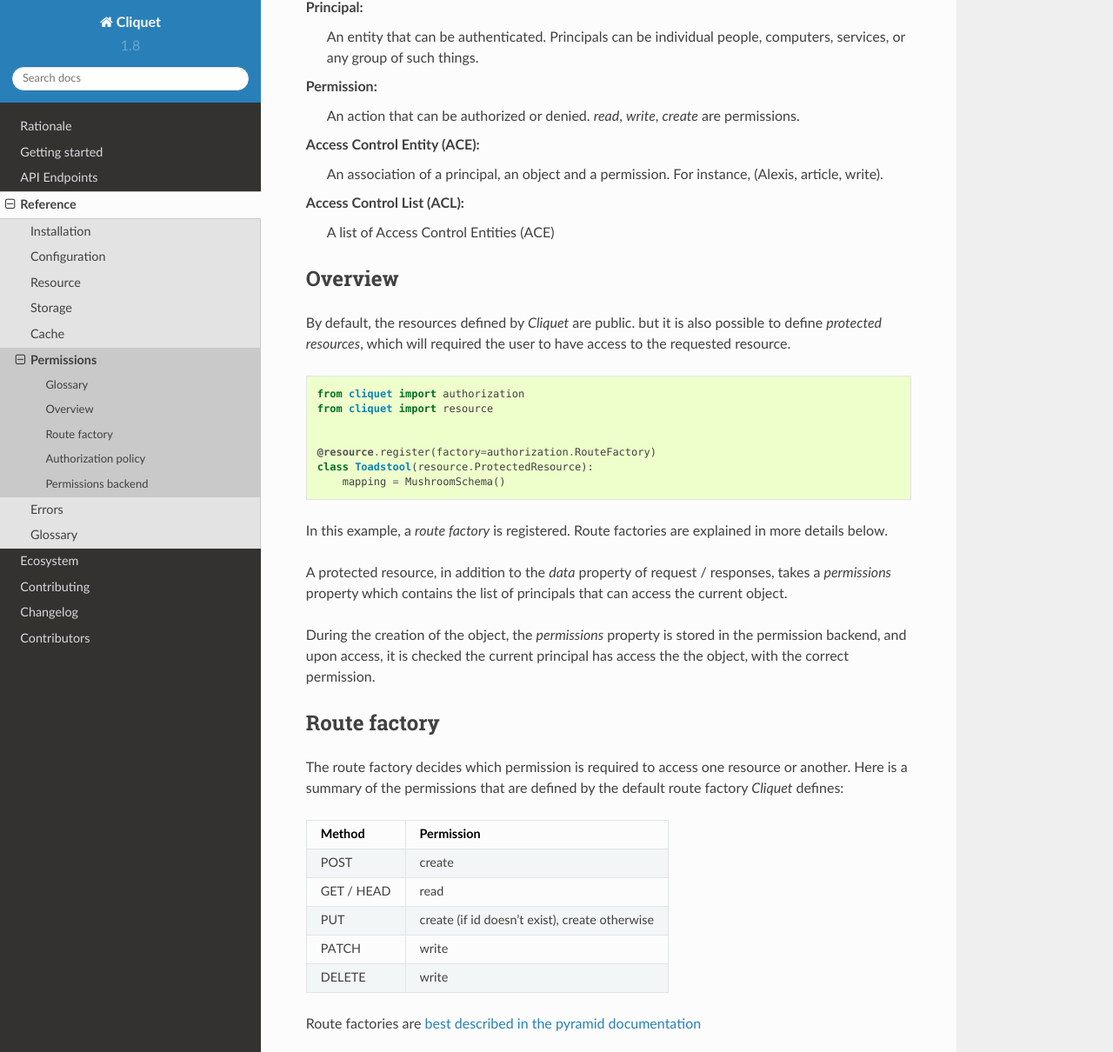
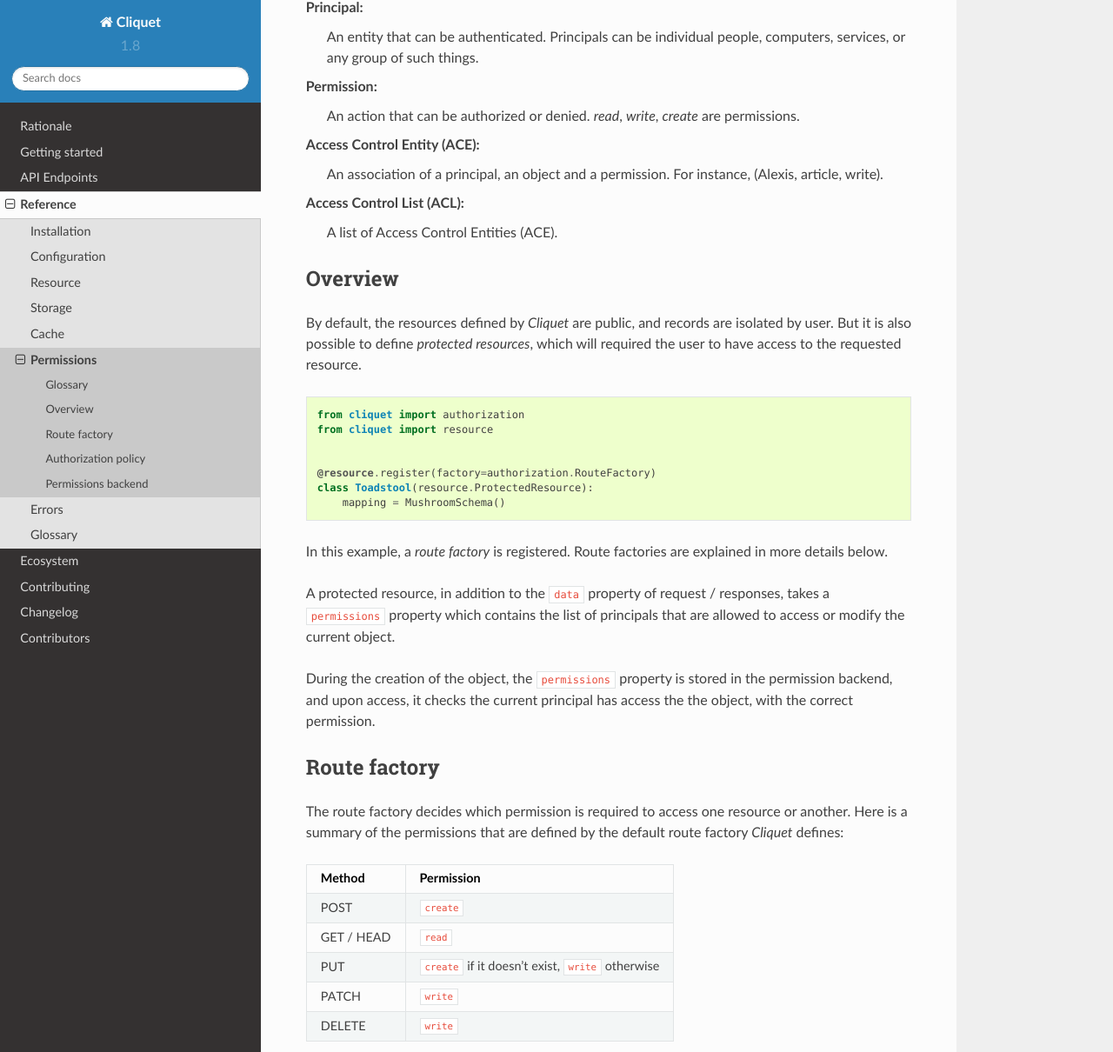
Before and after one commit to Kinto/kinto, a Sphinx documentation site: the page built from docs/reference/permission.rst, in a window 1280 px wide and 1400 px high, scrolled down 427 px, cut to the strip 0-1210 px from the top of the window. Shown: the whole strip at 87% size. Built offline with Sphinx 7.4.7 and the Read the Docs theme 2.0.0, drawn with Linux system fonts in a browser that asks for light colours; some of the changed text lies outside the part shown.

Commit message:
Documentation review by @natim and @leplatrem
- Use "optional" in italic everywhere;
- Use double backquotes whenever possible to quote code;
- Other minor fixes.

```diff
--- a/docs/reference/permission.rst
+++ b/docs/reference/permission.rst
@@ -25,14 +25,14 @@
     An association of a principal, an object and a permission. For instance,
     (Alexis, article, write).
 **Access Control List (ACL)**:
-    A list of Access Control Entities (ACE)
+    A list of Access Control Entities (ACE).
 
 Overview
 ========
 
-By default, the resources defined by *Cliquet* are public. but it is also
-possible to define *protected resources*, which will required the user to have
-access to the requested resource.
+By default, the resources defined by *Cliquet* are public, and records are
+isolated by user. But it is also possible to define *protected resources*,
+which will required the user to have access to the requested resource.
 
 .. code-block:: python
 
@@ -48,12 +48,12 @@
 In this example, a *route factory* is registered. Route factories are explained
 in more details below.
 
-A protected resource, in addition to the `data` property of request
-/ responses, takes a `permissions` property which contains the list of
-principals that can access the current object.
+A protected resource, in addition to the ``data`` property of request
+/ responses, takes a ``permissions`` property which contains the list of
+principals that are allowed to access or modify the current object.
 
-During the creation of the object, the `permissions` property is stored in the
-permission backend, and upon access, it is checked the current principal has
+During the creation of the object, the ``permissions`` property is stored in the
+permission backend, and upon access, it checks the current principal has
 access the the object, with the correct permission.
 
 Route factory
@@ -66,15 +66,16 @@
 +------------+------------------------------------------------+
 | Method     | Permission                                     |
 +============+================================================+
-| POST       | create                                         |
+| POST       | ``create``                                     |
 +------------+------------------------------------------------+
-| GET / HEAD | read                                           |
+| GET / HEAD | ``read``                                       |
 +------------+------------------------------------------------+
-| PUT        | create (if id doesn't exist), create otherwise |
+| PUT        | ``create`` if it doesn't exist, ``write``      |
+|            | otherwise                                      |
 +------------+------------------------------------------------+
-| PATCH      | write                                          |
+| PATCH      | ``write``                                      |
 +------------+------------------------------------------------+
-| DELETE     | write                                          |
+| DELETE     | ``write``                                      |
 +------------+------------------------------------------------+
 
 Route factories are `best described in the pyramid documentation
```
Also changed, not shown: other parts of docs/reference/permission.rst (+9 -5 lines), docs/api/resource.rst (+11 -10 lines).
